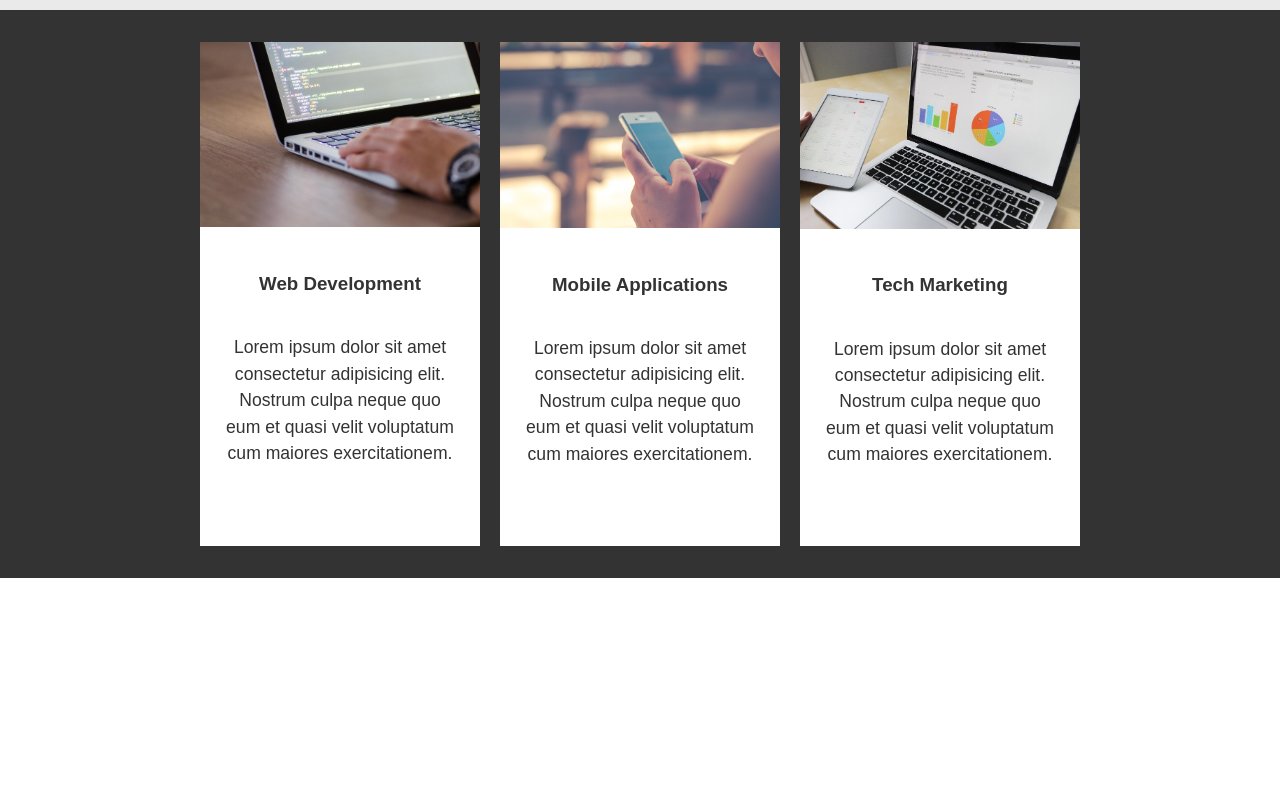
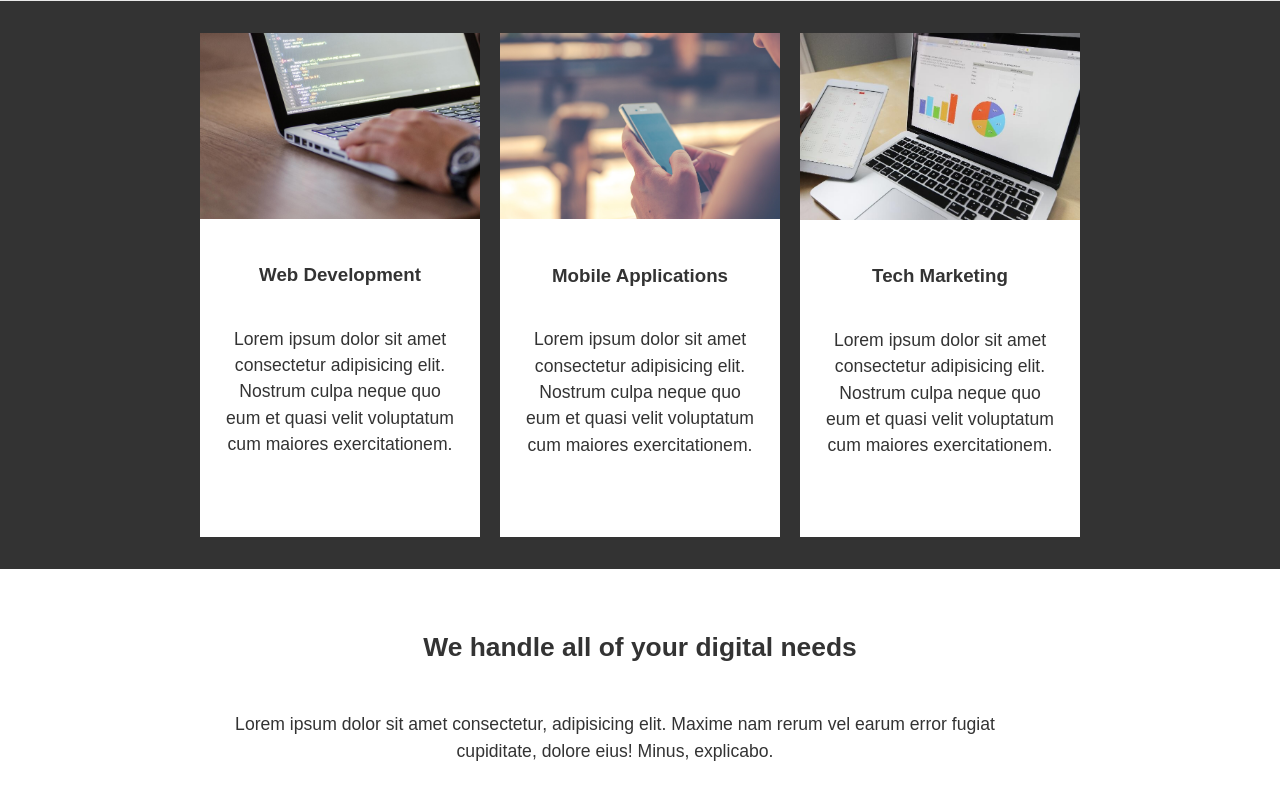
Before and after one commit to KachanPolina/Flex-Adaptive-Layout, a plain HTML site: page index.html in a window 1280 px wide. Shown: the part 670-1470 px from the top of the page. Before the commit the page ends 1248 px from the top, so only its background shows below. Drawn offline with Linux system fonts and the light colour scheme.

Commit message:
Add section-c

```diff
--- a/Assets/CSS/style.css
+++ b/Assets/CSS/style.css
@@ -47,7 +47,6 @@
 p {
     font-size: 17.6px;
     max-width: 830px;
-    /* padding: 17.6px 0; */
     display: block;
 }
 
@@ -83,7 +82,7 @@
 }
 
 .section-a-content {
-    max-width: 880px;
+    max-width: 900px;
     height: 100%;
     padding: 0 1.5em;
 }
@@ -91,7 +90,6 @@
 .section-a-content h2 {
     column-span: all;
     font-size: 26.4px
-
 }
 
 .section-a-content article{
@@ -103,10 +101,8 @@
 }
 
 .section-a-content article p {
-    /* padding-top: 0; */
     padding-top: 0;
     padding-bottom: 1em;
-    min-width: 300px;
 }
 
 .seaction-b {
@@ -122,18 +118,12 @@
     padding: 0;
     margin: auto;
     display: flex;
-    /* justify-content: space-around; */
-    /* align-items: center; */
-    /* align-items: stretch; */
     gap: 20px;
     list-style-type: none;
 }
 
 .seaction-b li {
-    /* width: 30%; */
-    /* height: 200%; */
     width: 100%;
-    /* border: 2px solid wheat; */
     margin-bottom: 1em;
     background: #fff;
     color: #333;
@@ -155,6 +145,28 @@
     text-align: center;
 }
 
+.seaction-c {
+    width: 100%;
+    min-height: 180px;
+    background: #fff;
+    color: #333;
+    padding: 2em;
+    text-align: center;
+}
+
+.section-c-content {
+    margin: auto;
+    max-width: 880px;
+}
+
+.seaction-c h2 {
+    font-size: 26.4px;
+}
+
+.section-c-content p{
+    font-size: 17.6px;
+}
+
 
 @media (max-width: 700px) {
     .section-a-content {
--- a/index.html
+++ b/index.html
@@ -71,7 +71,12 @@
                 </li>
             </ul>
         </section>
-        <section class="seaction-c"></section>
+        <section class="seaction-c">
+            <div class="section-c-content">
+                <h2>We handle all of your digital needs</h2>
+                <p>Lorem ipsum dolor sit amet consectetur, adipisicing elit. Maxime nam rerum vel earum error fugiat cupiditate, dolore eius! Minus, explicabo.</p>
+            </div>
+        </section>
         <section class="seaction-d"></section>
     </main>
     <footer>
```
